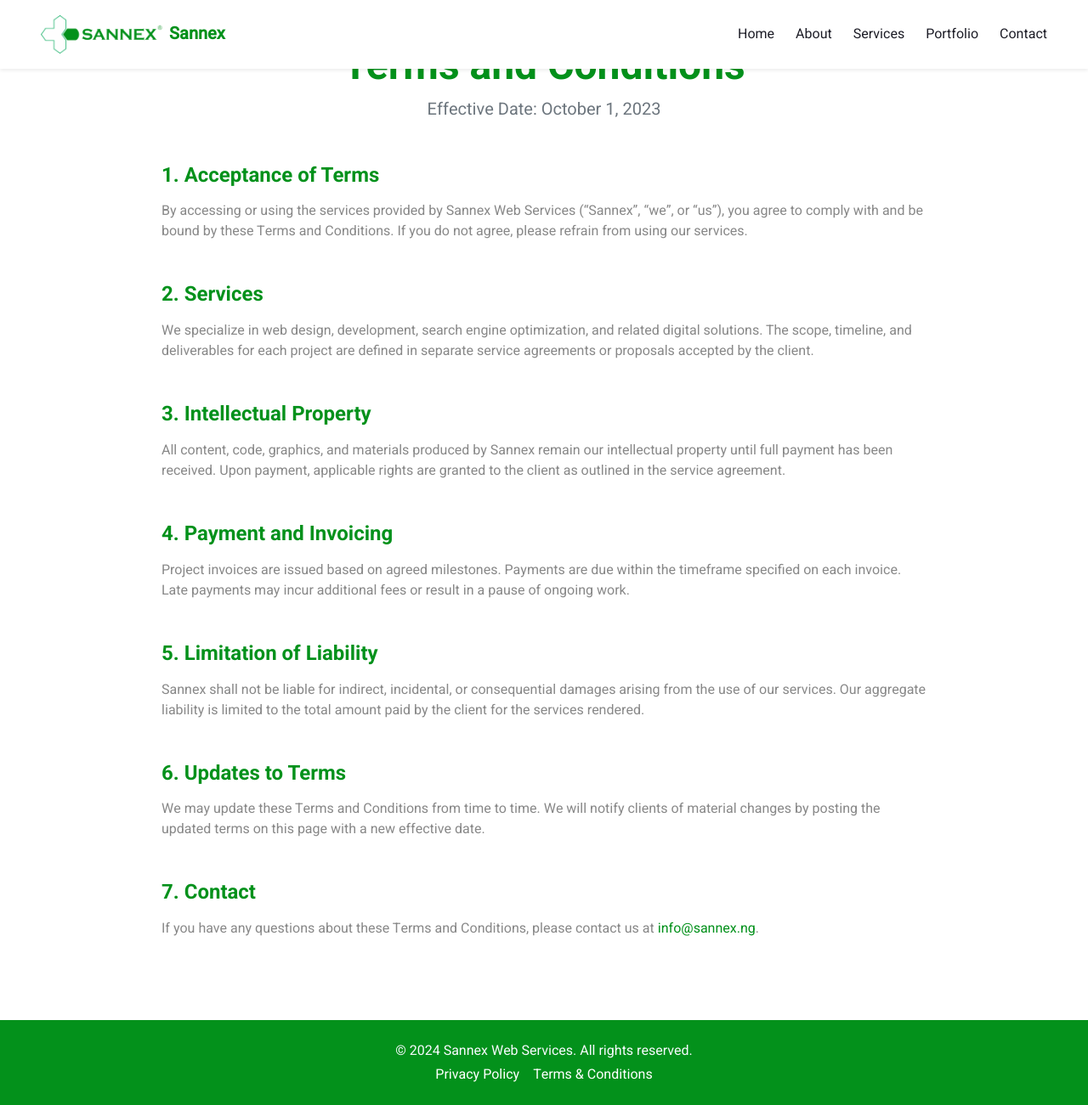
After one commit to sannex-01/sannex-01, a PHP site: page /terms/ in a window 1280 px wide. The commit adds this page. Shown: the whole page at 85% size. Run offline with PHP 8.4, Linux system fonts and the light colour scheme; some libraries are stand-ins or nearby versions.

Commit message:
Add privacy and terms pages with footer links

```diff
--- /dev/null
+++ b/terms/index.html
@@ -0,0 +1,90 @@
+<!DOCTYPE html>
+<html lang="en">
+<head>
+    <meta charset="utf-8" />
+    <title>Sannex Web Services &mdash; Terms and Conditions</title>
+    <meta content="width=device-width, initial-scale=1.0" name="viewport" />
+    <meta name="description" content="Terms and conditions for Sannex Web Services." />
+    <link href="../assets/img/favicon.ico" rel="icon" />
+    <link rel="preconnect" href="https://fonts.googleapis.com" />
+    <link rel="preconnect" href="https://fonts.gstatic.com" crossorigin />
+    <link href="https://fonts.googleapis.com/css2?family=Heebo:wght@400;500&family=Roboto:wght@400;500;700&display=swap" rel="stylesheet" />
+    <link href="https://cdnjs.cloudflare.com/ajax/libs/font-awesome/5.10.0/css/all.min.css" rel="stylesheet" />
+    <link href="https://cdn.jsdelivr.net/npm/bootstrap-icons@1.4.1/font/bootstrap-icons.css" rel="stylesheet" />
+    <link href="../assets/css/bootstrap.min.css" rel="stylesheet" />
+    <link href="../assets/css/style.css" rel="stylesheet" />
+</head>
+<body class="bg-white">
+    <div class="container-xxl p-0 min-vh-100 d-flex flex-column">
+        <nav class="navbar navbar-expand-lg bg-white navbar-light shadow-sm sticky-top px-4 px-lg-5">
+            <a href="../" class="navbar-brand d-flex align-items-center">
+                <img src="../assets/img/logo.png" alt="Sannex" height="45" class="me-2" />
+                <span class="fw-bold text-primary">Sannex</span>
+            </a>
+            <button class="navbar-toggler" type="button" data-bs-toggle="collapse" data-bs-target="#navbarCollapse">
+                <span class="navbar-toggler-icon"></span>
+            </button>
+            <div class="collapse navbar-collapse" id="navbarCollapse">
+                <div class="navbar-nav ms-auto py-3 py-lg-0">
+                    <a href="../" class="nav-item nav-link">Home</a>
+                    <a href="../#about" class="nav-item nav-link">About</a>
+                    <a href="../#service" class="nav-item nav-link">Services</a>
+                    <a href="../#portfolio" class="nav-item nav-link">Portfolio</a>
+                    <a href="../contact.php" class="nav-item nav-link">Contact</a>
+                </div>
+            </div>
+        </nav>
+
+        <main class="container my-5 px-4 px-lg-5 flex-grow-1">
+            <div class="text-center mb-5">
+                <h1 class="display-5 fw-bold text-primary">Terms and Conditions</h1>
+                <p class="lead text-muted">Effective Date: October 1, 2023</p>
+            </div>
+            <div class="mx-auto" style="max-width: 900px;">
+                <section class="mb-5">
+                    <h2 class="h4 text-primary mb-3">1. Acceptance of Terms</h2>
+                    <p>By accessing or using the services provided by Sannex Web Services (&ldquo;Sannex&rdquo;, &ldquo;we&rdquo;, or &ldquo;us&rdquo;), you agree to comply with and be bound by these Terms and Conditions. If you do not agree, please refrain from using our services.</p>
+                </section>
+                <section class="mb-5">
+                    <h2 class="h4 text-primary mb-3">2. Services</h2>
+                    <p>We specialize in web design, development, search engine optimization, and related digital solutions. The scope, timeline, and deliverables for each project are defined in separate service agreements or proposals accepted by the client.</p>
+                </section>
+                <section class="mb-5">
+                    <h2 class="h4 text-primary mb-3">3. Intellectual Property</h2>
+                    <p>All content, code, graphics, and materials produced by Sannex remain our intellectual property until full payment has been received. Upon payment, applicable rights are granted to the client as outlined in the service agreement.</p>
+                </section>
+                <section class="mb-5">
+                    <h2 class="h4 text-primary mb-3">4. Payment and Invoicing</h2>
+                    <p>Project invoices are issued based on agreed milestones. Payments are due within the timeframe specified on each invoice. Late payments may incur additional fees or result in a pause of ongoing work.</p>
+                </section>
+                <section class="mb-5">
+                    <h2 class="h4 text-primary mb-3">5. Limitation of Liability</h2>
+                    <p>Sannex shall not be liable for indirect, incidental, or consequential damages arising from the use of our services. Our aggregate liability is limited to the total amount paid by the client for the services rendered.</p>
+                </section>
+                <section class="mb-5">
+                    <h2 class="h4 text-primary mb-3">6. Updates to Terms</h2>
+                    <p>We may update these Terms and Conditions from time to time. We will notify clients of material changes by posting the updated terms on this page with a new effective date.</p>
+                </section>
+                <section class="mb-5">
+                    <h2 class="h4 text-primary mb-3">7. Contact</h2>
+                    <p>If you have any questions about these Terms and Conditions, please contact us at <a href="mailto:info@sannex.ng">info@sannex.ng</a>.</p>
+                </section>
+            </div>
+        </main>
+
+        <footer class="bg-primary text-light py-4 mt-auto">
+            <div class="container text-center">
+                <p class="mb-1">&copy; 2024 Sannex Web Services. All rights reserved.</p>
+                <div class="d-flex justify-content-center gap-3">
+                    <a class="text-white" href="../privacy/">Privacy Policy</a>
+                    <a class="text-white" href="../terms/">Terms &amp; Conditions</a>
+                </div>
+            </div>
+        </footer>
+    </div>
+
+    <script src="https://code.jquery.com/jquery-3.4.1.min.js"></script>
+    <script src="https://cdn.jsdelivr.net/npm/bootstrap@5.0.0/dist/js/bootstrap.bundle.min.js"></script>
+    <script src="../assets/js/main.js"></script>
+</body>
+</html>
--- a/views/_footer.php
+++ b/views/_footer.php
@@ -24,8 +24,8 @@
                 <h5 class="text-white mb-4">Popular Link</h5>
                 <a class="btn btn-link" href="#about">About Us</a>
                 <a class="btn btn-link" href="contact.php">Contact Us</a>
-                <a class="btn btn-link" href="#">Privacy Policy</a>
-                <a class="btn btn-link" href="#">Terms & Condition</a>
+                <a class="btn btn-link" href="/privacy/">Privacy Policy</a>
+                <a class="btn btn-link" href="/terms/">Terms & Condition</a>
                 <a class="btn btn-link" href="#">Career</a>
             </div>
             <div class="col-md-6 col-lg-3">
```
Also changed, not shown: privacy/index.html (added, +90 -0 lines).
